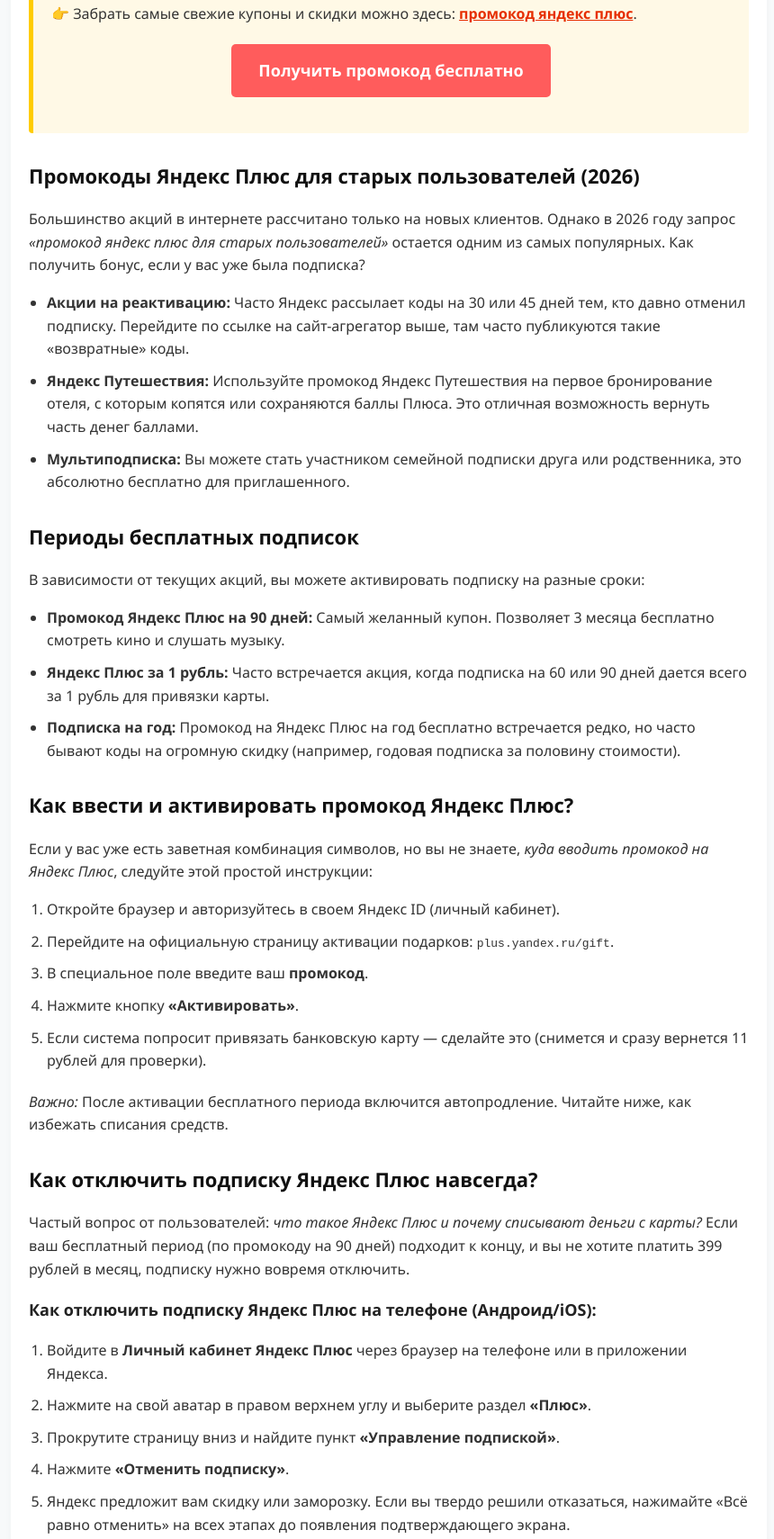
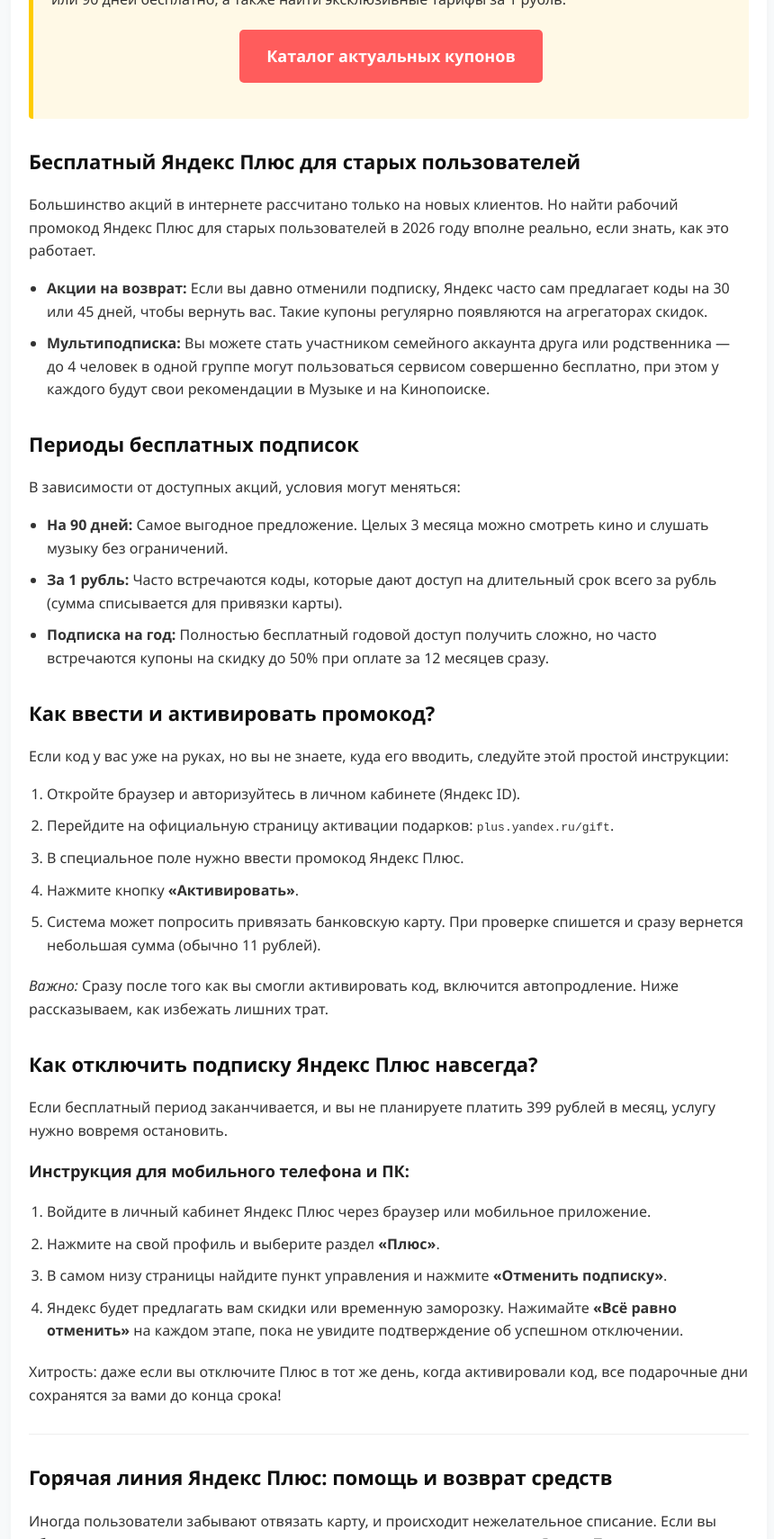
Before and after one commit to yandex-plus-free/yandex-plus-free.github.io, a plain HTML site: page index.html in a window 1280 px wide. Shown: the part 621-2331 px from the top of the page at 90% size, without its empty margins (208-1068 px from the left). Drawn offline with Linux system fonts and the light colour scheme.

Commit message:
Update index.html

```diff
--- a/index.html
+++ b/index.html
@@ -6,7 +6,9 @@
     <meta name="description" content="Актуальные промокоды Яндекс Плюс на 2026 год. Получите бесплатную подписку на 90 дней для новых и старых пользователей. Узнайте, как активировать код и отключить подписку.">
     <meta name="keywords" content="промокод яндекс плюс, яндекс плюс бесплатно, промокоды яндекс плюс для старых пользователей 2026, активировать промокод яндекс плюс, подписка яндекс плюс, ввести промокод, 90 дней">
     <title>Промокод Яндекс Плюс 2026: Подписка бесплатно на 90 дней</title>
+
     <link rel="icon" type="image/png" href="yandex-plus-icon-logo.png">
+
     <style>
         :root {
             --primary-color: #ffcc00;
@@ -97,9 +99,6 @@
         li {
             margin-bottom: 10px;
         }
-        .faq-item {
-            margin-bottom: 20px;
-        }
         footer {
             text-align: center;
             padding: 20px;
@@ -124,62 +123,57 @@
     <div class="container">
         <article>
             <h1>Промокод Яндекс Плюс: Подписка бесплатно (2026 год)</h1>
-            <p><strong>Яндекс Плюс</strong> — это единая подписка, которая открывает доступ к миллионам треков в Яндекс Музыке, тысячам фильмов на Кинопоиске, аудиокнигам в Букмейте, а также позволяет копить и тратить баллы кешбэка в сервисах Яндекса (Еда, Такси, Маркет, Путешествия). Но зачем платить полную стоимость, если можно использовать <strong>промокод на Яндекс Плюс</strong> и наслаждаться сервисом совершенно бесплатно?</p>
+            <p>Яндекс Плюс — это единая подписка, которая открывает доступ к миллионам треков в Яндекс Музыке, тысячам фильмов на Кинопоиске и аудиокнигам в Букмейте. Кроме того, она позволяет копить и тратить баллы кешбэка в сервисах Яндекса (Такси, Еда, Маркет). Платить полную стоимость совсем необязательно — можно использовать специальный код и пользоваться всеми сервисами бесплатно.</p>
 
             <div class="highlight-box">
-                <h2>Где взять рабочий промокод на Яндекс Плюс?</h2>
-                <p>Поиск актуальных кодов часто занимает много времени. Специально для вас мы нашли ресурс, где база скидок обновляется ежедневно. Вы можете получить подписку на месяц, 60 или <strong>90 дней бесплатно</strong>, а также найти эксклюзивные предложения за 1 рубль.</p>
+                <h2>Где взять рабочий код для подписки?</h2>
+                <p>Найти актуальные скидки бывает непросто, так как акции постоянно меняются. Если вам нужен рабочий <a href="https://greedkod.ru/yandex-plus" target="_blank" rel="noopener">промокод яндекс плюс</a>, лучше всего искать его на специализированных ресурсах, где купоны обновляются ежедневно. Там можно подключить подписку на месяц, 60 или 90 дней бесплатно, а также найти эксклюзивные тарифы за 1 рубль.</p>
 
-                <!--  -->
-                <p>👉 Забрать самые свежие купоны и скидки можно здесь: <a href="https://greedkod.ru/yandex-plus" target="_blank" rel="noopener"><strong>промокод яндекс плюс</strong></a>.</p>
-
-                <a href="https://greedkod.ru/yandex-plus" class="btn-main" target="_blank" rel="noopener">Получить промокод бесплатно</a>
+                <a href="https://greedkod.ru/yandex-plus" class="btn-main" target="_blank" rel="noopener">Каталог актуальных купонов</a>
             </div>
 
-            <h2>Промокоды Яндекс Плюс для старых пользователей (2026)</h2>
-            <p>Большинство акций в интернете рассчитано только на новых клиентов. Однако в 2026 году запрос <em>«промокод яндекс плюс для старых пользователей»</em> остается одним из самых популярных. Как получить бонус, если у вас уже была подписка?</p>
+            <h2>Бесплатный Яндекс Плюс для старых пользователей</h2>
+            <p>Большинство акций в интернете рассчитано только на новых клиентов. Но найти рабочий промокод Яндекс Плюс для старых пользователей в 2026 году вполне реально, если знать, как это работает.</p>
             <ul>
-                <li><strong>Акции на реактивацию:</strong> Часто Яндекс рассылает коды на 30 или 45 дней тем, кто давно отменил подписку. Перейдите по ссылке на сайт-агрегатор выше, там часто публикуются такие «возвратные» коды.</li>
-                <li><strong>Яндекс Путешествия:</strong> Используйте промокод Яндекс Путешествия на первое бронирование отеля, с которым копятся или сохраняются баллы Плюса. Это отличная возможность вернуть часть денег баллами.</li>
-                <li><strong>Мультиподписка:</strong> Вы можете стать участником семейной подписки друга или родственника, это абсолютно бесплатно для приглашенного.</li>
+                <li><strong>Акции на возврат:</strong> Если вы давно отменили подписку, Яндекс часто сам предлагает коды на 30 или 45 дней, чтобы вернуть вас. Такие купоны регулярно появляются на агрегаторах скидок.</li>
+                <li><strong>Мультиподписка:</strong> Вы можете стать участником семейного аккаунта друга или родственника — до 4 человек в одной группе могут пользоваться сервисом совершенно бесплатно, при этом у каждого будут свои рекомендации в Музыке и на Кинопоиске.</li>
             </ul>
 
             <h2>Периоды бесплатных подписок</h2>
-            <p>В зависимости от текущих акций, вы можете активировать подписку на разные сроки:</p>
+            <p>В зависимости от доступных акций, условия могут меняться:</p>
             <ul>
-                <li><strong>Промокод Яндекс Плюс на 90 дней:</strong> Самый желанный купон. Позволяет 3 месяца бесплатно смотреть кино и слушать музыку.</li>
-                <li><strong>Яндекс Плюс за 1 рубль:</strong> Часто встречается акция, когда подписка на 60 или 90 дней дается всего за 1 рубль для привязки карты.</li>
-                <li><strong>Подписка на год:</strong> Промокод на Яндекс Плюс на год бесплатно встречается редко, но часто бывают коды на огромную скидку (например, годовая подписка за половину стоимости).</li>
+                <li><strong>На 90 дней:</strong> Самое выгодное предложение. Целых 3 месяца можно смотреть кино и слушать музыку без ограничений.</li>
+                <li><strong>За 1 рубль:</strong> Часто встречаются коды, которые дают доступ на длительный срок всего за рубль (сумма списывается для привязки карты).</li>
+                <li><strong>Подписка на год:</strong> Полностью бесплатный годовой доступ получить сложно, но часто встречаются купоны на скидку до 50% при оплате за 12 месяцев сразу.</li>
             </ul>
 
-            <h2>Как ввести и активировать промокод Яндекс Плюс?</h2>
-            <p>Если у вас уже есть заветная комбинация символов, но вы не знаете, <em>куда вводить промокод на Яндекс Плюс</em>, следуйте этой простой инструкции:</p>
+            <h2>Как ввести и активировать промокод?</h2>
+            <p>Если код у вас уже на руках, но вы не знаете, куда его вводить, следуйте этой простой инструкции:</p>
             <ol>
-                <li>Откройте браузер и авторизуйтесь в своем Яндекс ID (личный кабинет).</li>
+                <li>Откройте браузер и авторизуйтесь в личном кабинете (Яндекс ID).</li>
                 <li>Перейдите на официальную страницу активации подарков: <code>plus.yandex.ru/gift</code>.</li>
-                <li>В специальное поле введите ваш <strong>промокод</strong>.</li>
+                <li>В специальное поле нужно ввести промокод Яндекс Плюс.</li>
                 <li>Нажмите кнопку <strong>«Активировать»</strong>.</li>
-                <li>Если система попросит привязать банковскую карту — сделайте это (снимется и сразу вернется 11 рублей для проверки).</li>
+                <li>Система может попросить привязать банковскую карту. При проверке спишется и сразу вернется небольшая сумма (обычно 11 рублей).</li>
             </ol>
-            <p><em>Важно:</em> После активации бесплатного периода включится автопродление. Читайте ниже, как избежать списания средств.</p>
+            <p><em>Важно:</em> Сразу после того как вы смогли активировать код, включится автопродление. Ниже рассказываем, как избежать лишних трат.</p>
 
             <h2 id="cancel-sub">Как отключить подписку Яндекс Плюс навсегда?</h2>
-            <p>Частый вопрос от пользователей: <em>что такое Яндекс Плюс и почему списывают деньги с карты?</em> Если ваш бесплатный период (по промокоду на 90 дней) подходит к концу, и вы не хотите платить 399 рублей в месяц, подписку нужно вовремя отключить.</p>
+            <p>Если бесплатный период заканчивается, и вы не планируете платить 399 рублей в месяц, услугу нужно вовремя остановить.</p>
 
-            <h3>Как отключить подписку Яндекс Плюс на телефоне (Андроид/iOS):</h3>
+            <h3>Инструкция для мобильного телефона и ПК:</h3>
             <ol>
-                <li>Войдите в <strong>Личный кабинет Яндекс Плюс</strong> через браузер на телефоне или в приложении Яндекса.</li>
-                <li>Нажмите на свой аватар в правом верхнем углу и выберите раздел <strong>«Плюс»</strong>.</li>
-                <li>Прокрутите страницу вниз и найдите пункт <strong>«Управление подпиской»</strong>.</li>
-                <li>Нажмите <strong>«Отменить подписку»</strong>.</li>
-                <li>Яндекс предложит вам скидку или заморозку. Если вы твердо решили отказаться, нажимайте «Всё равно отменить» на всех этапах до появления подтверждающего экрана.</li>
+                <li>Войдите в личный кабинет Яндекс Плюс через браузер или мобильное приложение.</li>
+                <li>Нажмите на свой профиль и выберите раздел <strong>«Плюс»</strong>.</li>
+                <li>В самом низу страницы найдите пункт управления и нажмите <strong>«Отменить подписку»</strong>.</li>
+                <li>Яндекс будет предлагать вам скидки или временную заморозку. Нажимайте <strong>«Всё равно отменить»</strong> на каждом этапе, пока не увидите подтверждение об успешном отключении.</li>
             </ol>
-            <p>Бонус: даже если вы нажмете «отключить подписку» в первый же день после того, как ввели промокод, <strong>все оплаченные или подарочные дни (например, 90 дней) сохранятся до конца срока!</strong></p>
+            <p>Хитрость: даже если вы отключите Плюс в тот же день, когда активировали код, все подарочные дни сохранятся за вами до конца срока!</p>
 
             <hr style="border:0; border-top:1px solid #eee; margin: 30px 0;">
 
-            <h2>Горячая линия Яндекс Плюс: Служба поддержки</h2>
-            <p>Если у вас не сработал код, или списались деньги с карты Сбербанка (как вернуть деньги за подписку Яндекс Плюс), вы можете обратиться в поддержку. Техподдержка Яндекс Плюс доступна в личном кабинете через чат, где операторы достаточно быстро решают вопросы возврата средств, если вы забыли отменить автопродление.</p>
+            <h2>Горячая линия Яндекс Плюс: помощь и возврат средств</h2>
+            <p>Иногда пользователи забывают отвязать карту, и происходит нежелательное списание. Если вы обнаружили списание и хотите узнать, как вернуть деньги за подписку Яндекс Плюс, вам необходимо сразу обратиться в службу поддержки. Сделать это быстрее всего через онлайн-чат в личном кабинете — как правило, техподдержка идет навстречу и возвращает средства на карту Сбербанка или любого другого банка, если вы не пользовались сервисами после продления.</p>
         </article>
     </div>
 
```
